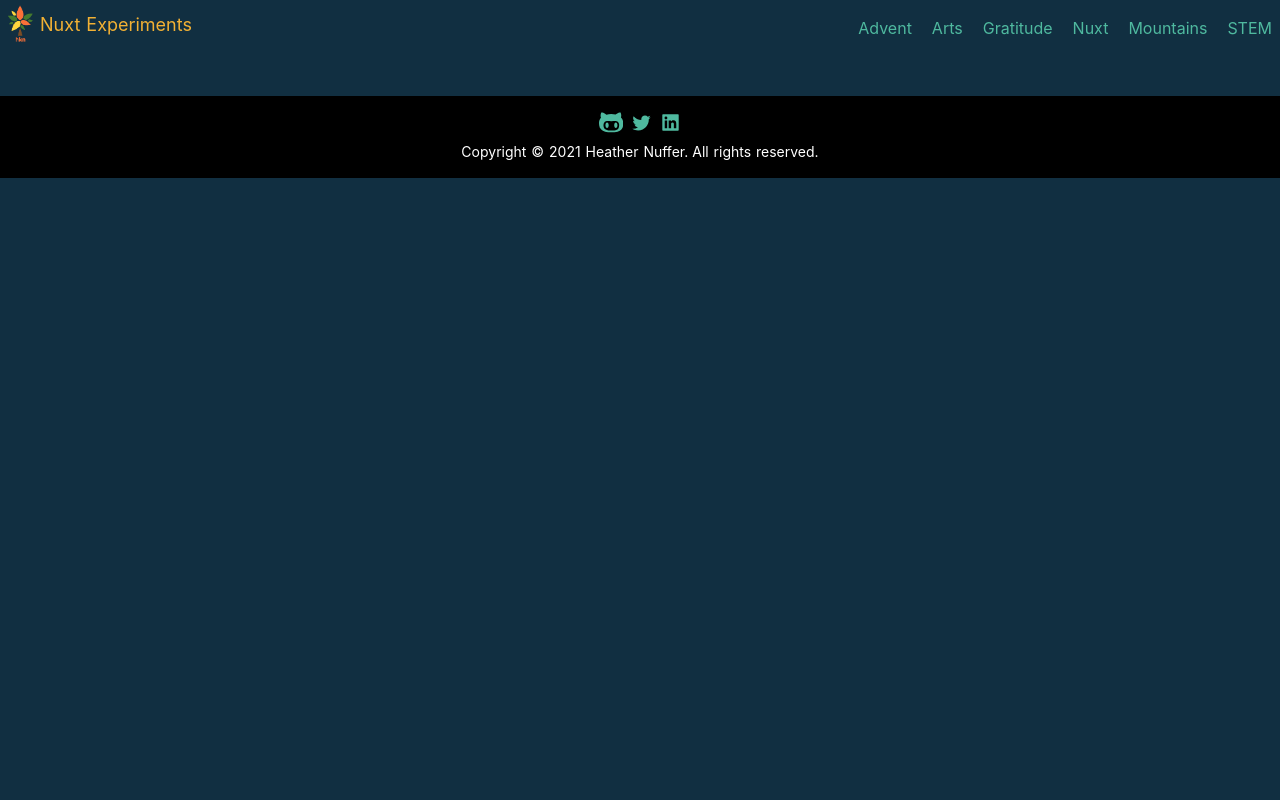
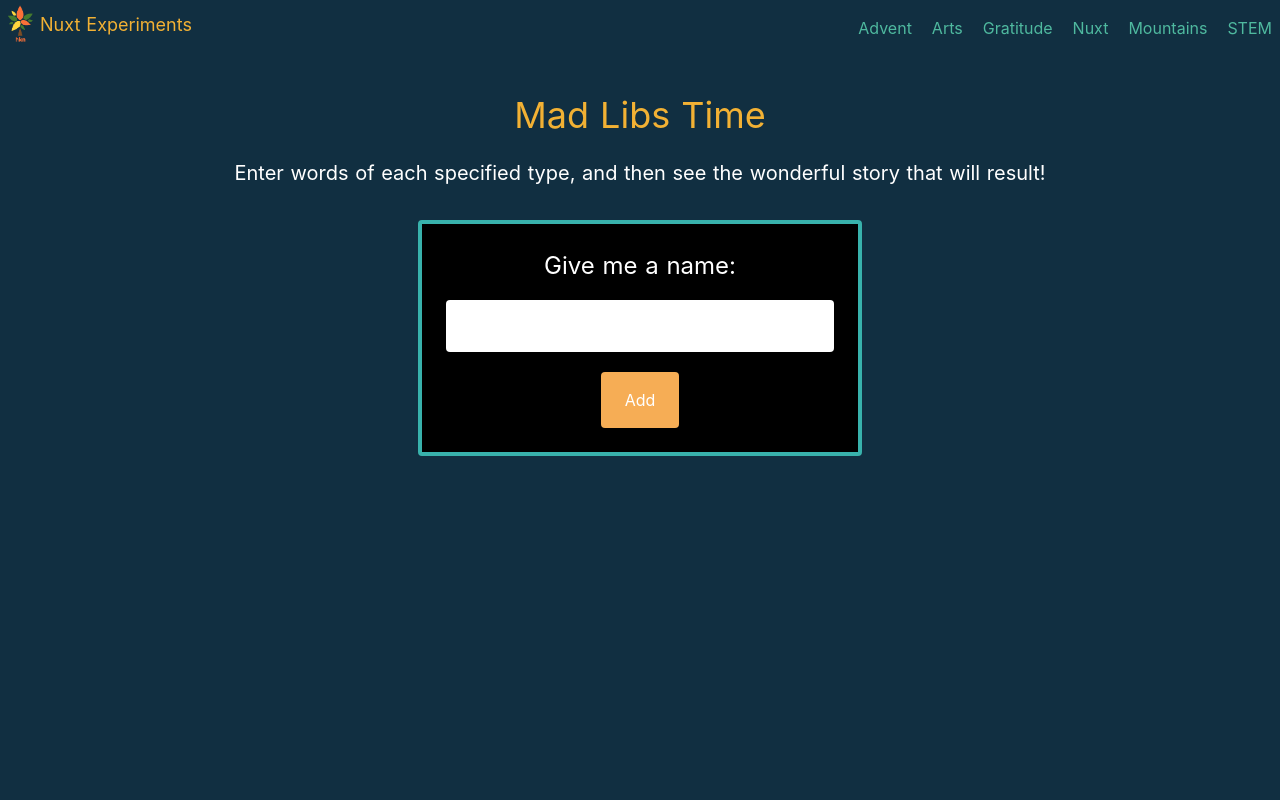
Before and after one commit to ethyl2/nuxt-experiment, a Nuxt app: page /arts/madlibs in a window 1280 px wide. Shown: the top 800 px of the page. Built offline with nearby package versions, Linux system fonts and the light colour scheme.

Commit message:
Feat: Adds madlibs page

```diff
--- /dev/null
+++ b/components/madlibs/WordInput.vue
@@ -0,0 +1,46 @@
+<template>
+  <form
+    class="flex flex-col items-center justify-center bg-black p-6 rounded border-4 border-teal-500 m-2"
+    @submit.prevent="sendWord"
+  >
+    <label for="name1" class="mb-4 text-2xl">Give me a {{ wordType }}:</label>
+    <input
+      :value="modelName"
+      type="text"
+      name="name1"
+      class="text-black p-2 w-full rounded text-2xl mb-5"
+      required
+      @input="updateValue($event.target.value)"
+    />
+    <button
+      type="submit"
+      class="px-6 py-4 bg-orange-400 rounded hover:bg-orange-500"
+    >
+      Add
+    </button>
+  </form>
+</template>
+
+<script>
+export default {
+  name: 'WordInput',
+  props: {
+    modelName: {
+      type: String,
+      default: '',
+    },
+    wordType: {
+      type: String,
+      default: 'word',
+    },
+  },
+  methods: {
+    sendWord() {
+      this.$emit('handle-submit')
+    },
+    updateValue(value) {
+      this.$emit('input', value)
+    },
+  },
+}
+</script>
--- a/pages/arts/index.vue
+++ b/pages/arts/index.vue
@@ -24,6 +24,7 @@
         <nuxt-link to="/arts/drag-and-drop2">Play with Stickers</nuxt-link>
         <nuxt-link to="/arts/color-picker">Explore Color Names</nuxt-link>
         <nuxt-link to="/arts/jabberwocky">Search the Jabberwocky</nuxt-link>
+        <nuxt-link to="/arts/madlibs">Create a Mad Story</nuxt-link>
       </nav>
     </div>
   </div>
--- /dev/null
+++ b/pages/arts/madlibs.vue
@@ -0,0 +1,104 @@
+<template>
+  <div
+    class="flex flex-col justify-start items-center min-h-screen mt-4 md:mt-10"
+  >
+    <h1 class="text-4xl mb-4">Mad Libs Time</h1>
+    <p v-if="currentStep !== steps.length + 1" class="text-center mb-6 text-xl">
+      Enter words of each specified type, and then see the wonderful story that
+      will result!
+    </p>
+    <div
+      v-for="step in steps"
+      :key="step['stepNumber']"
+      :class="[currentStep === step['stepNumber'] ? 'block' : 'hidden']"
+    >
+      <word-input
+        v-model="userWords[step['modelName']]"
+        :word-type="step['wordType']"
+        @handle-submit="handleSubmit"
+      />
+    </div>
+    <div
+      v-if="currentStep === steps.length + 1"
+      class="border border-black rounded p-4"
+    >
+      <p class="text-xl">
+        Once upon a time, there was a
+        <span class="text-orange-400">{{ userWords['adjective1'] }}</span>
+        <span class="text-orange-400">{{ userWords['noun1'] }}</span> named
+        <span class="text-orange-400">{{ userWords['name1'] }}</span
+        >.
+      </p>
+      <p class="text-xl">
+        This
+        <span class="text-orange-400">{{ userWords['noun1'] }}</span> liked to
+        <span class="text-orange-400">{{ userWords['verb1'] }}</span>
+        <span class="text-orange-400">{{ userWords['adverb1'] }}</span> all day.
+      </p>
+      <p class="text-xl">
+        So much
+        <span class="text-orange-400">{{ userWords['verb1'] }}</span
+        >ing made his/her
+        <span class="text-orange-400">{{ userWords['bodyPart1'] }}</span> ache
+        terribly.
+      </p>
+      <p class="text-xl">
+        <span class="text-orange-400">{{ userWords['name1'] }}</span> exclaimed,
+        "<span class="text-orange-400">{{ userWords['exclamation1'] }}</span
+        >!" and decided to leave right away to go to
+        <span class="text-orange-400">{{ userWords['adjective1'] }}</span>
+        <span class="text-orange-400">{{ userWords['place1'] }}</span
+        >.
+      </p>
+    </div>
+    <div>
+      <img
+        v-if="currentStep === steps.length + 1"
+        src="/to_be_continued.jpg"
+        alt="To be continued sign art"
+        class="w-5/6 mx-auto m-6 rounded md:w-1/2"
+      />
+    </div>
+  </div>
+</template>
+
+<script>
+export default {
+  name: 'Madlibs',
+  components: {
+    WordInput: () => import('~/components/madlibs/WordInput'),
+  },
+  data() {
+    return {
+      currentStep: 1,
+      steps: [
+        { stepNumber: 1, modelName: 'name1', wordType: 'name' },
+        { stepNumber: 2, modelName: 'adjective1', wordType: 'adjective' },
+        { stepNumber: 3, modelName: 'noun1', wordType: 'noun' },
+        { stepNumber: 4, modelName: 'verb1', wordType: 'verb' },
+        { stepNumber: 5, modelName: 'adverb1', wordType: 'adverb' },
+        { stepNumber: 6, modelName: 'exclamation1', wordType: 'exclamation' },
+        { stepNumber: 7, modelName: 'bodyPart1', wordType: 'body part' },
+        { stepNumber: 8, modelName: 'place1', wordType: 'place' },
+      ],
+      userWords: {
+        name1: '',
+        adjective1: '',
+        noun1: '',
+        verb1: '',
+        adverb1: '',
+        exclamation1: '',
+        bodyPart1: '',
+        place1: '',
+      },
+    }
+  },
+  methods: {
+    handleSubmit() {
+      if (this.currentStep <= this.steps.length) {
+        this.currentStep += 1
+      }
+    },
+  },
+}
+</script>
```
Also changed, not shown: static/to_be_continued.jpg (added).
